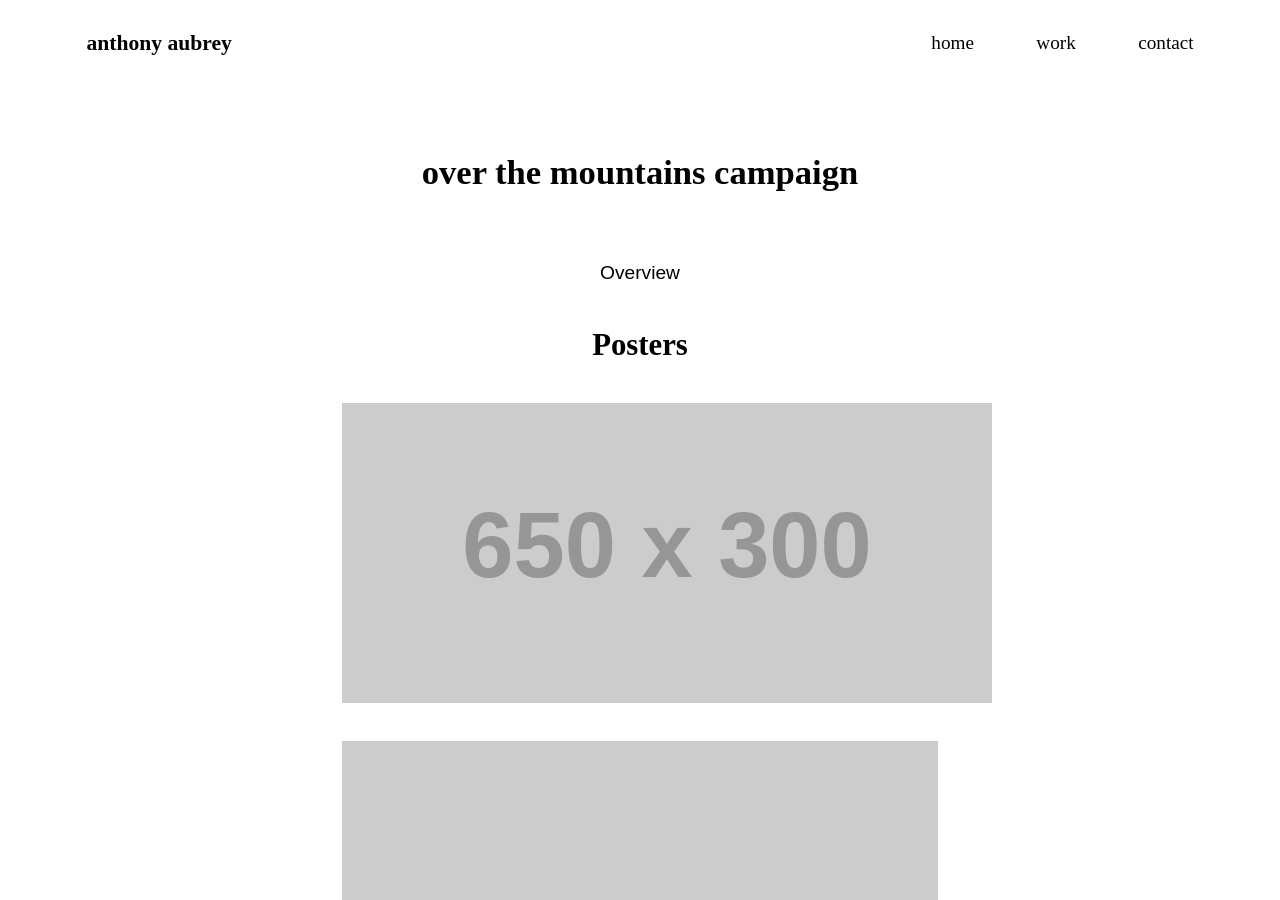
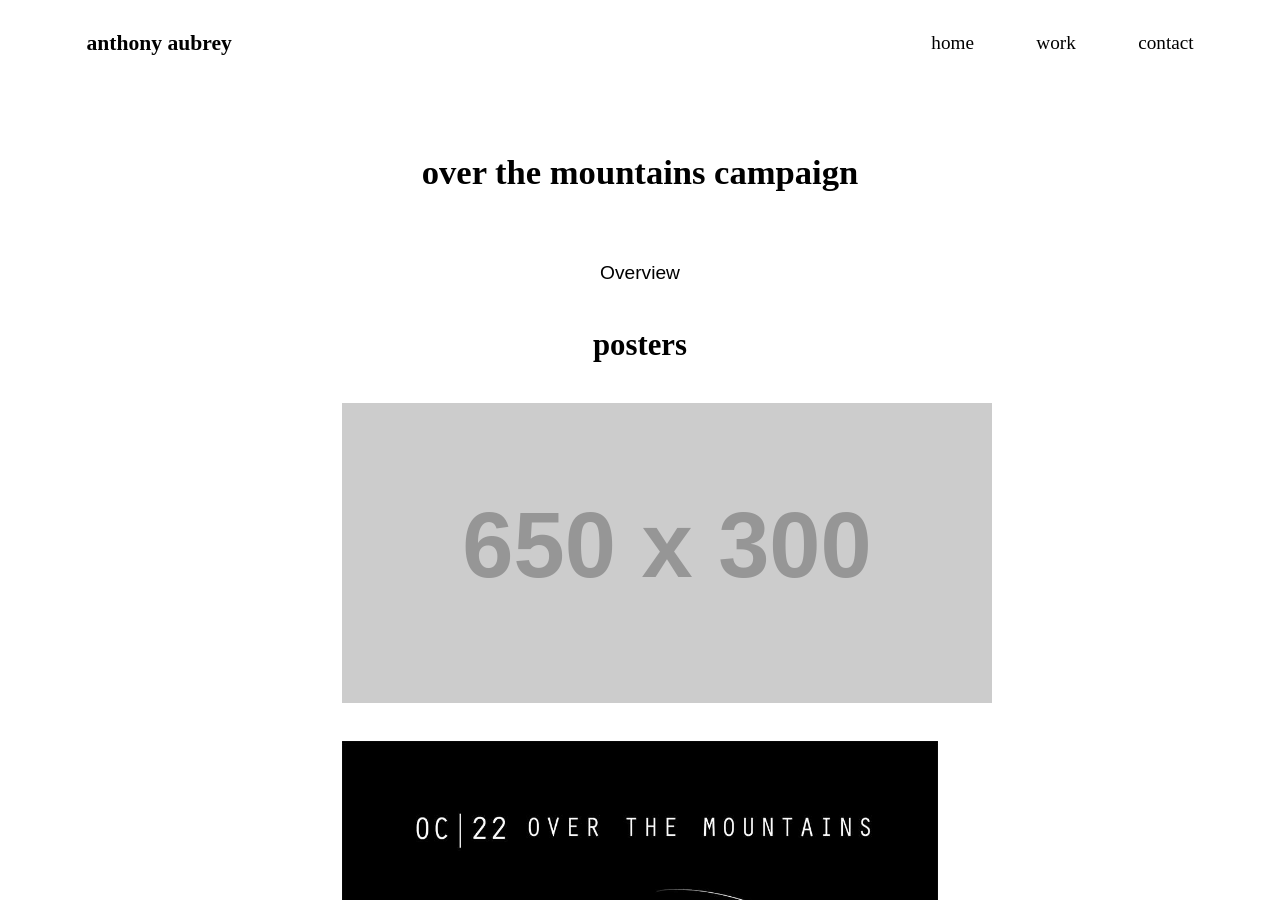
Before and after one commit to anthonyaubrey/portfolio, a Jekyll site: the page built from otm.html, in a window 1280 px wide and 900 px high. Built offline with Jekyll 4.4.1, drawn with Linux system fonts in a browser that asks for light colours.

Commit message:
Added img to page

```diff
--- a/otm.html
+++ b/otm.html
@@ -6,9 +6,9 @@ layout: default
   <div class="wrapper">
     <h1 class="island-2 wrapper">over the mountains campaign</h1>
     <p class="open-sans">Overview</p>
-    <h2>Posters</h2>
+    <h2>posters</h2>
     <img class=""src="http://placehold.it/650x300">
     <p class="open-sans"></p>
-    <img class="img-flex"src="http://placehold.it/300x650">
+    <img class="img-flex"src="{{site.baseurl}}/img/otm-poster.jpg">
   </div>
 </main>
```
Also changed, not shown: img/otm-poster.jpg (added).
